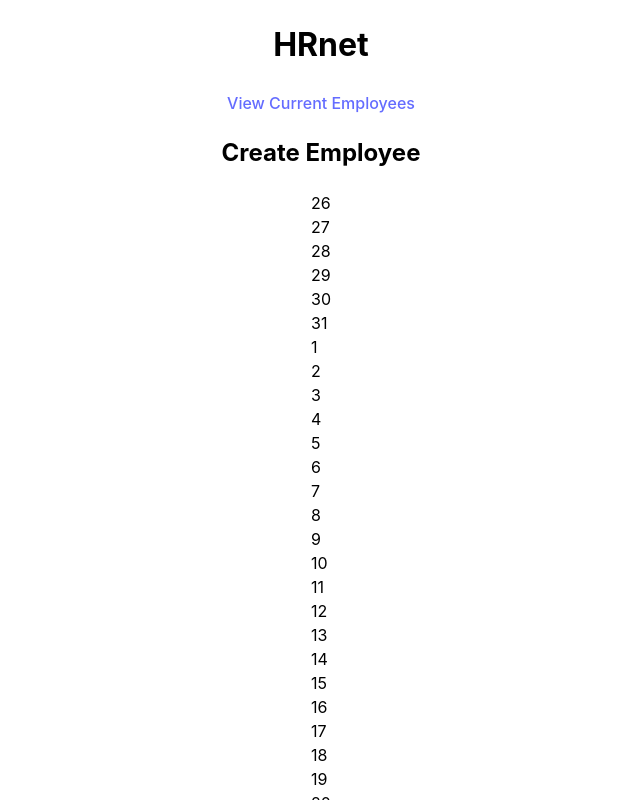
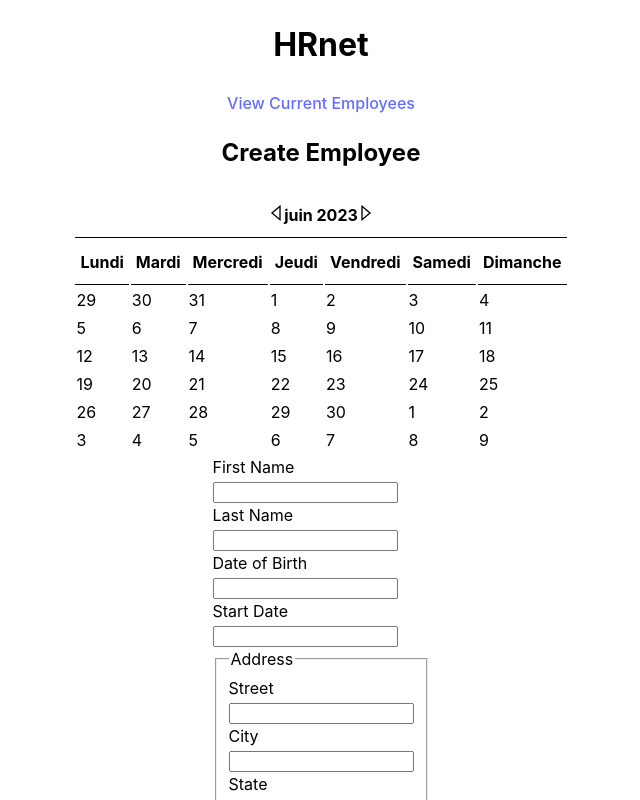
Before and after one commit to MaxenceCalifano/P14_jquery_to_react, a React (Vite) app: page / in a window 1280 px wide. Shown: the top 800 px of the page, without its empty margins (319-959 px from the left). Built offline with nearby package versions, Linux system fonts and the light colour scheme.

Commit message:
display calendar

```diff
--- a/src/Pages/Home.jsx
+++ b/src/Pages/Home.jsx
@@ -1,6 +1,6 @@
 import { Link } from "react-router-dom";
 import '../css/home.module.css'
-
+import dayjs from "dayjs";
 import { Modal } from "my-modal-maxencec"
 import "my-modal-maxencec/dist/style.css"
 import { useState } from "react";
@@ -12,7 +12,7 @@ function Home() {
     const [firstName, setFirstName] = useState()
     const [lastName, setLastName] = useState()
     const [dateOfBirth, setDateOfBirth] = useState()
-    const [startDate, setStartDate] = useState()
+    const [startDate, setStartDate] = useState(dayjs())
     const [street, setStreet] = useState()
     const [city, setCity] = useState()
     const [state, setState] = useState()
@@ -43,7 +43,7 @@ function Home() {
             <main>
                 <Link to={'/employee-list'}>View Current Employees</Link>
                 <h2>Create Employee</h2>
-                <Datepicker />
+                <Datepicker selectedDate={startDate} setSelectedDate={setStartDate} />
                 <form>
 
                     <label htmlFor="first-name">First Name</label>
--- a/src/components/Datepicker.jsx
+++ b/src/components/Datepicker.jsx
@@ -1,6 +1,7 @@
 import dayjs from "dayjs";
 import { useCallback, useMemo } from "react";
 import PropTypes from 'prop-types'
+import { GrCaretPrevious, GrCaretNext } from "react-icons/gr";
 import weekday from 'dayjs/plugin/weekday'
 import 'dayjs/locale/fr'
 dayjs.extend(weekday)
@@ -9,7 +10,7 @@ dayjs.locale('fr')
 
 function Datepicker({ selectedDate, setSelectedDate }) {
     //simule la props
-    const date = dayjs().set('month', 0)// .set('date', 4) peu se chainer comme ça
+    //const date = dayjs().set('month', 0)// .set('date', 4) peu se chainer comme ça
 
     const getCalendarCells = date => {
         const daysToFirstOfTheMonth = date.date(1).weekday() - 1
@@ -46,8 +47,8 @@ function Datepicker({ selectedDate, setSelectedDate }) {
         return calendarCells
     }
 
-    const getCalendarRows = useCallback(date => {
-        const cells = getCalendarCells(date)
+    const getCalendarRows = useCallback(() => {
+        const cells = getCalendarCells(selectedDate)
 
         const rows = [];
 
@@ -58,22 +59,46 @@ function Datepicker({ selectedDate, setSelectedDate }) {
         console.log("🚀 ~ file: Datepicker.jsx:46 ~ getCalendarRows ~ rows:", rows)
 
         return rows;
-    }, [])
+    }, [selectedDate])
 
-    const rows = useMemo(() => getCalendarRows(date), [date, getCalendarRows])
+    const rows = useMemo(() => getCalendarRows(selectedDate), [selectedDate, getCalendarRows])
 
     return (
+        <table>
+            <thead>
+                <tr>
+                    <th colSpan={7}>
                         <div>
+                            <GrCaretPrevious />
+                            {selectedDate.format("MMM YYYY")}
+                            <GrCaretNext />
+                        </div>
+                    </th>
+                </tr>
+
+            </thead>
+            <tbody>
+                <tr>
+                    <th>Lundi</th>
+                    <th>Mardi</th>
+                    <th>Mercredi</th>
+                    <th>Jeudi</th>
+                    <th>Vendredi</th>
+                    <th>Samedi</th>
+                    <th>Dimanche</th>
+                </tr>
                 {
                     rows.map((cells, rowIndex) => (
-                    <div key={rowIndex}>
+                        <tr key={rowIndex}>
                             {cells.map(({ text, value }, cellIndex) => (
-                            <div key={cellIndex} onClick={() => console.log(value)}>{text}</div>
+                                <td key={cellIndex} onClick={() => console.log(value)}>{text}</td>
                             ))}
-                    </div>
+                        </tr>
                     ))
                 }
-        </div>
+            </tbody>
+
+        </table>
     );
 }
 
```
Lines whose indentation alone changed are shown as unchanged.
